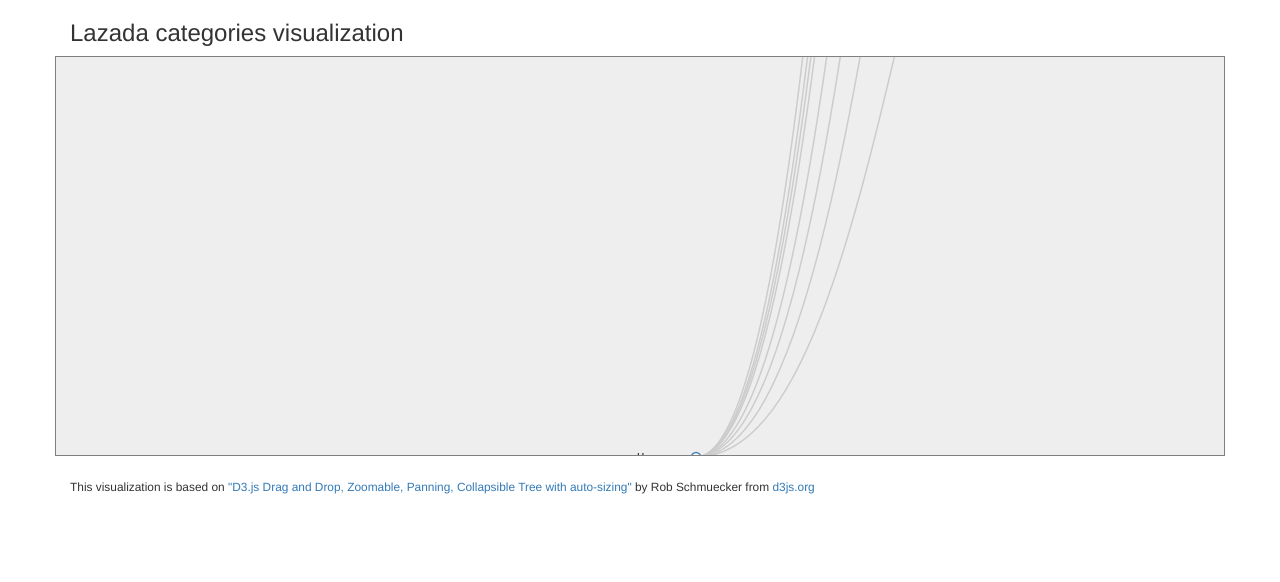
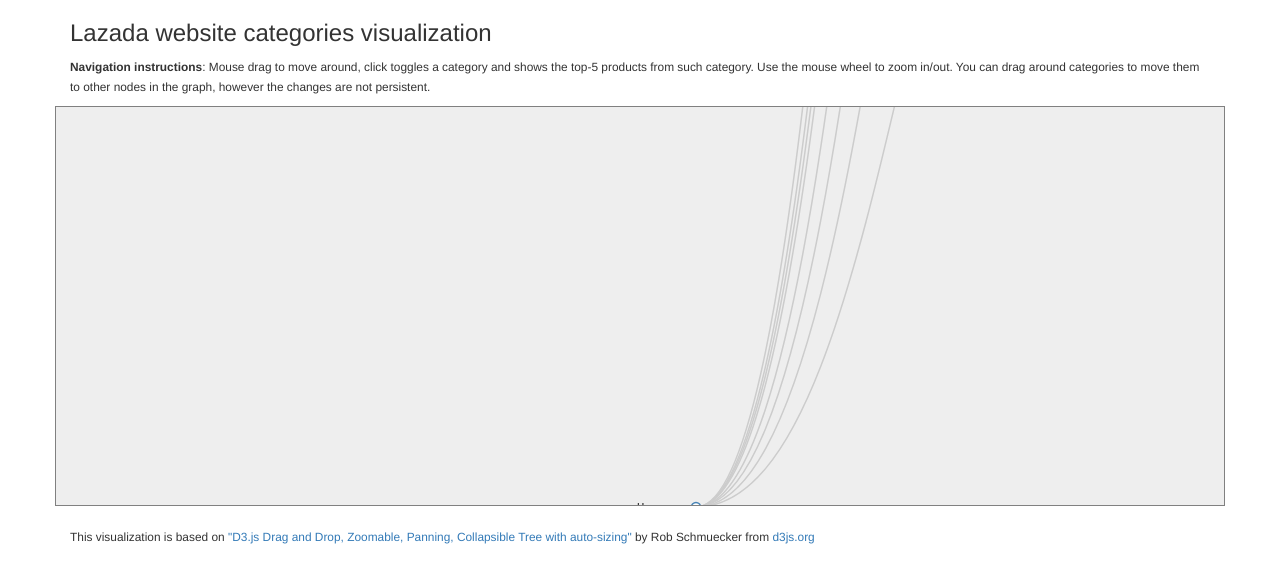
Before and after one commit to dfuenzalida/lazada-scrape, a plain HTML site: page resources/public/index.html in a window 1280 px wide. Drawn offline with nearby package versions, Linux system fonts and the light colour scheme.

Commit message:
Updated instructions

```diff
--- a/resources/public/index.html
+++ b/resources/public/index.html
@@ -79,7 +79,15 @@
 
     <div class="container">
 
-        <h3>Lazada categories visualization</h3>
+        <h3>Lazada website categories visualization</h3>
+
+        <p><small>
+            <b>Navigation instructions</b>: Mouse drag to move around, click
+            toggles a category and shows the top-5 products from such category.
+            Use the mouse wheel to zoom in/out. You can drag around categories
+            to move them to other nodes in the graph, however the changes are
+            not persistent.
+        </small></p>
 
         <div id="tree-container" class="row"></div>
 
```
Also changed, not shown: 1 other file.
